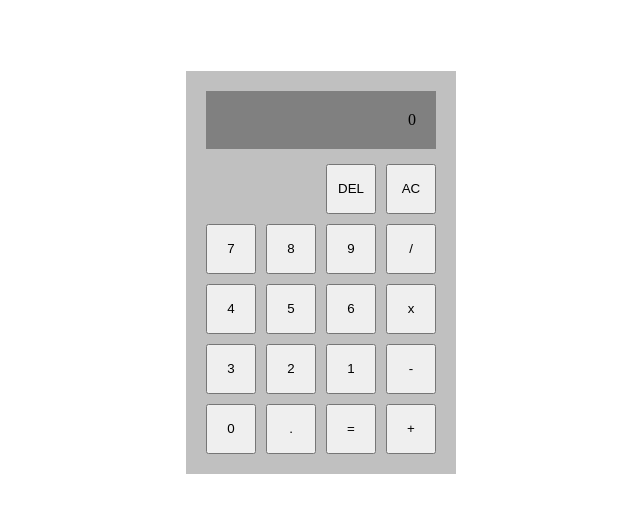
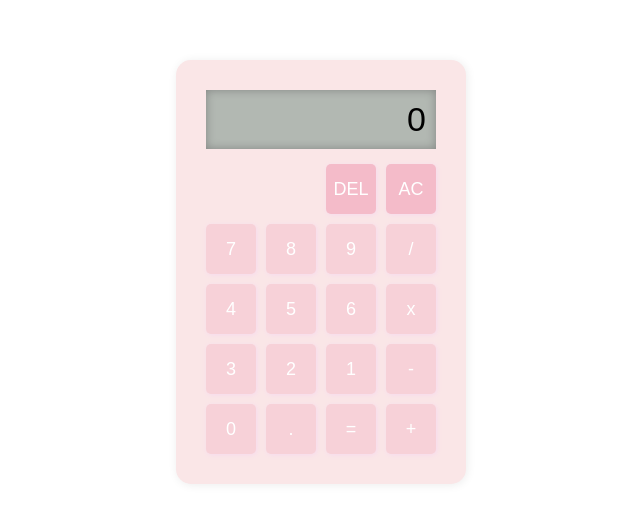
Before and after one commit to ashleyl1u/calculator, a plain HTML site: page index.html in a window 1280 px wide. Shown: the part 128-650 px from the top of the page, without its empty margins (319-959 px from the left). Drawn offline with Linux system fonts and the light colour scheme.

Commit message:
Add styles to calculator

```diff
--- a/styles.css
+++ b/styles.css
@@ -1,6 +1,7 @@
 *{
   margin: 0;
   padding: 0;
+  font-family: sans-serif;
 }
 
 body{
@@ -14,17 +15,24 @@ body{
 .container-calculator{
   display: flex;
   flex-direction: column;
-  padding: 20px;
-  background-color: silver;
+  padding: 30px;
+  background-color: #FAE6E7;
+  border-radius: 15px;
+  box-shadow: 1px 1px 10px #ececec ;
+
 }
 
-
 .container-display{
-  padding: 20px;
+  padding: 10px;
   margin-bottom: 15px;
-  background-color: grey;
+  background-color: rgb(178, 184, 178);
   display: flex;
   justify-content: end;
+  box-shadow: inset 0px 0px 10px rgb(132, 134, 132);
+}
+
+.display{
+  font-size: 34px;
 }
 
 .buttons{
@@ -48,4 +56,15 @@ body{
   width: 50px;
   height: 50px;
   cursor: pointer;
+  background-color: #F7D1D8;
+  border-style: none;
+  color: white;
+  border-radius: 5px;
+  font-size: 18px;
+  box-shadow: 1px 1px 5px #f7daed ;
 }
+
+ .buttons .delete , .buttons .clear{
+  background-color: #F4BBC9 ;
+
+}
```
